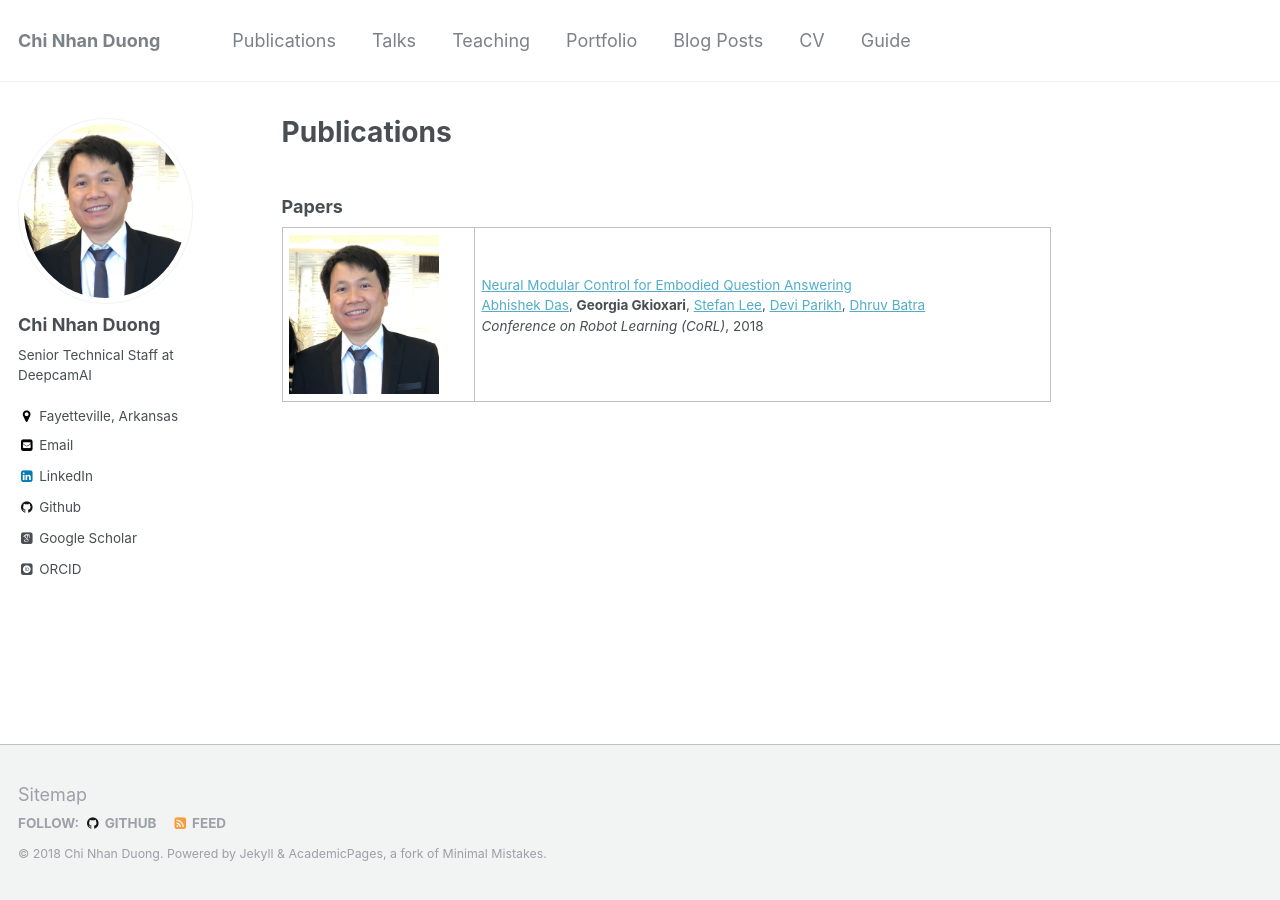
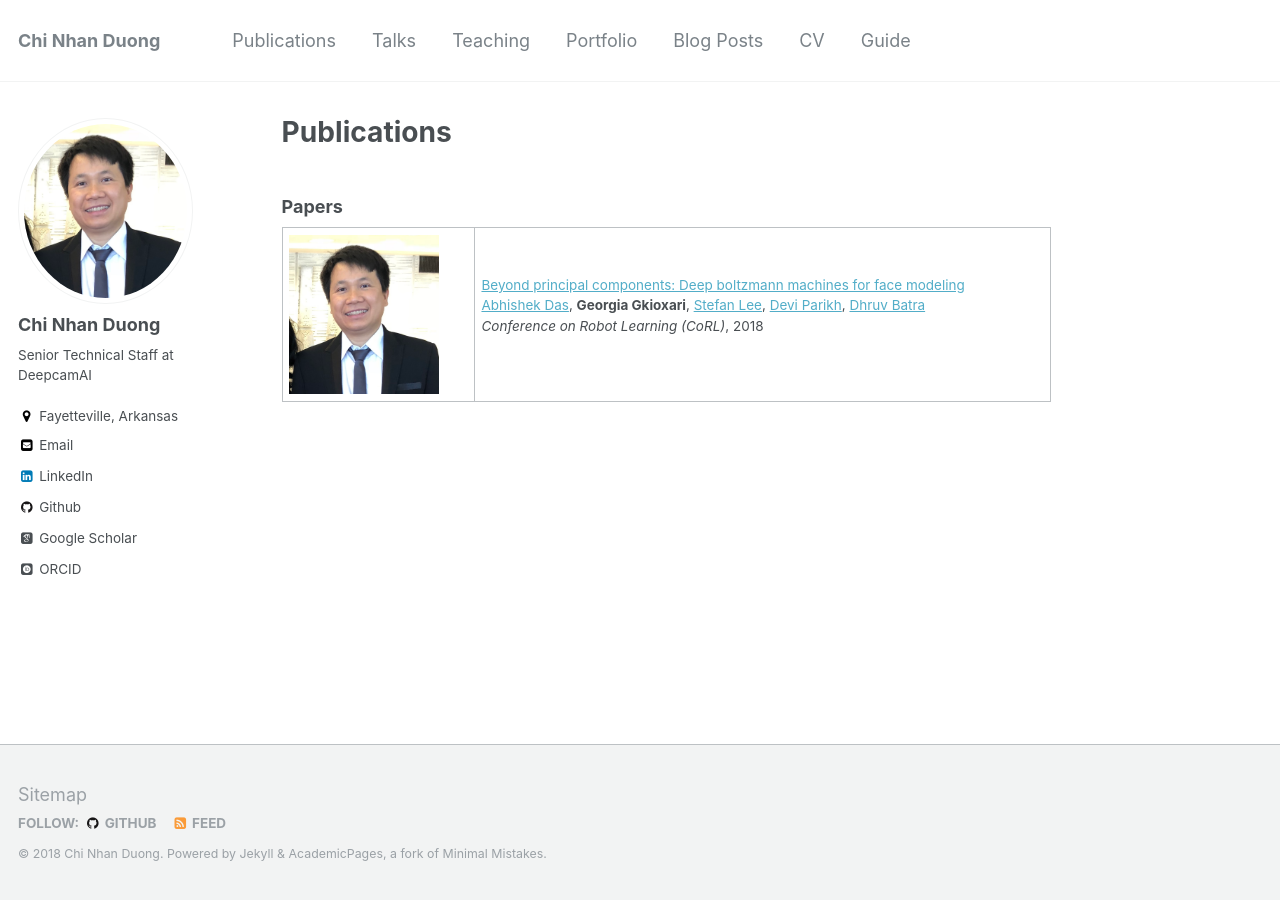
Before and after one commit to dcnhan/dcnhan.github.io, a Jekyll site: the page built from _pages/publications.md, in a window 1280 px wide. Built offline with Jekyll 4.4.1, drawn with Linux system fonts in a browser that asks for light colours; some web fonts are replaced.

Commit message:
Build website

```diff
--- a/_pages/publications.md
+++ b/_pages/publications.md
@@ -9,6 +9,6 @@ author_profile: true
 <table width="900" align="center" cellpadding="0">
         <td width="25%" valign="top"><img src="/images/dcnhan.png" alt="game" width="150" height="120" style="border-style: none">
         <td width="75%" valign="top">
-          <p><a href="https://arxiv.org/pdf/1810.11181.pdf"><heading>Neural Modular Control for Embodied Question Answering</heading></a><br>
+          <p><a href="https://arxiv.org/pdf/1810.11181.pdf"><heading>Beyond principal components: Deep boltzmann machines for face modeling</heading></a><br>
           <a href="http://abhishekdas.com/"> Abhishek Das</a>, <strong> Georgia Gkioxari</strong>, <a href="https://www.cc.gatech.edu/~slee3191/"> Stefan Lee</a>, <a href="https://www.cc.gatech.edu/~parikh/"> Devi Parikh</a>, <a href="https://www.cc.gatech.edu/~dbatra/"> Dhruv Batra</a><br>
           <em>Conference on Robot Learning (CoRL)</em>, 2018<br>
```
